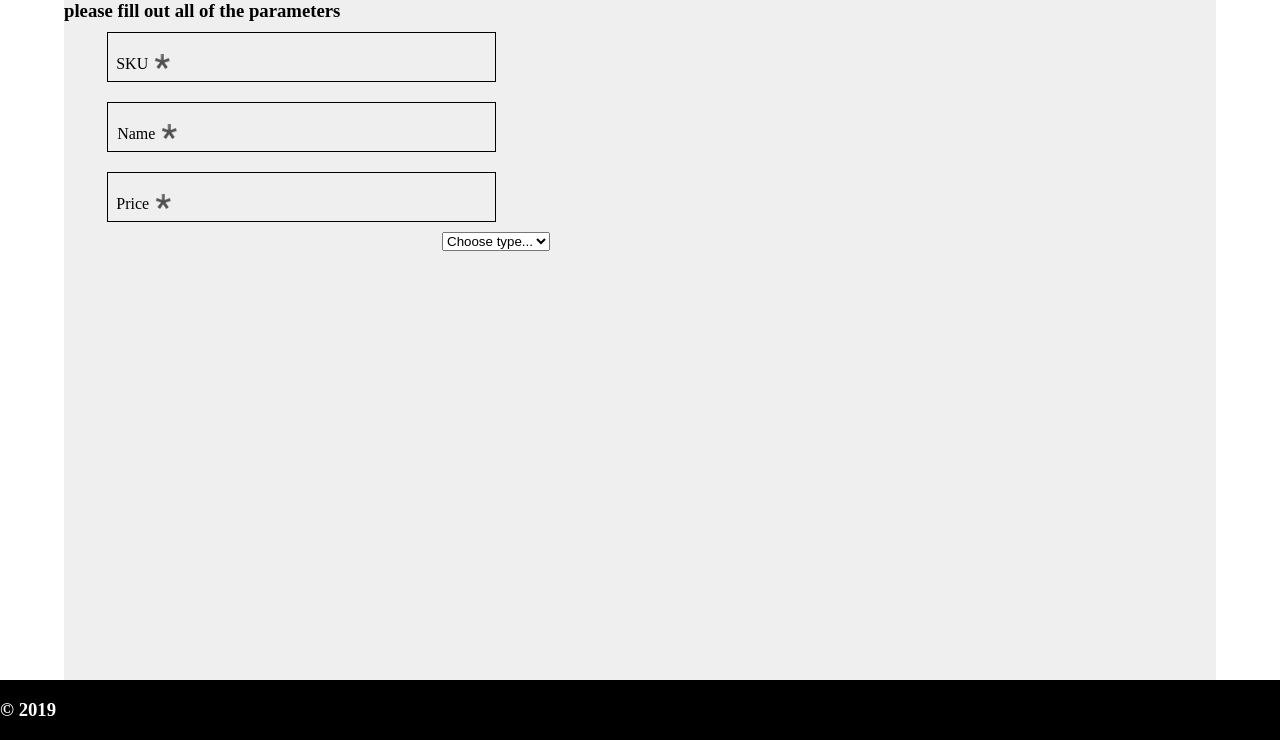
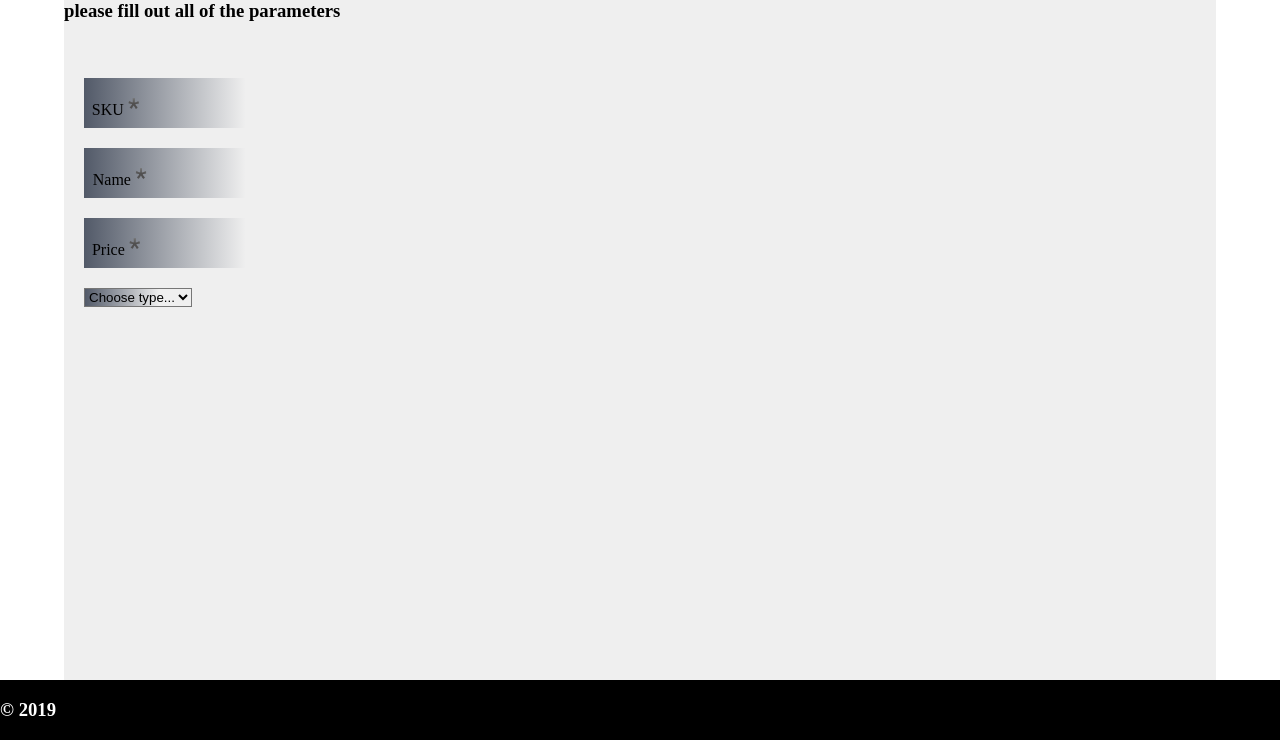
Before and after one commit to kristaps777/catalog, a PHP site: page /product.html in a window 1280 px wide. Shown: the part 60-800 px from the top of the page. Run offline with PHP 8.4, Linux system fonts and the light colour scheme.

Commit message:
added grid layout to product stats

```diff
--- a/public/product.html
+++ b/public/product.html
@@ -9,6 +9,9 @@
         <link rel="shortcut icon" href="#">
         <!-- CSS link -->
         <link rel="stylesheet" href="styles/product.css">
+        <!-- JS link -->
+        <script src="scripts/script.js" defer></script>
+        <script src="scripts/templates.js" defer></script>
         <title>new product</title>
     </head>
 
@@ -28,61 +31,33 @@
                 <form id="product_params" action="" method="post" class="form_data">
 
                     <div class="data_input">
-                        <input name="sku" id="sku" type="text" spellcheck="false" minlength="1" maxlength="30"
-                            autocomplete="off" required>
+                        <input class="input_background" name="sku" id="sku" type="text" spellcheck="false" minlength="1"
+                            maxlength="30" autocomplete="off" required>
                         <label for="sku">SKU<span class="asterisk">*️</span></label>
                     </div>
+                    <div class="data_description"></div>
                     <div class="data_input">
-                        <input name="name" id="name" type="text" spellcheck="false" minlength="1" maxlength="30"
-                            autocomplete="off" required>
+                        <input class="input_background" name="name" id="name" type="text" spellcheck="false"
+                            minlength="1" maxlength="30" autocomplete="off" required>
                         <label for="name">Name<span class="asterisk">*️</span></label>
                     </div>
+                    <div class="data_description"></div>
                     <div class="data_input">
-                        <input name="price" id="price" type="text" spellcheck="false" minlength="1" maxlength="30"
-                            autocomplete="off" required>
+                        <input class="input_background" name="price" id="price" type="text" spellcheck="false"
+                            minlength="1" maxlength="30" autocomplete="off" required>
                         <label for="price">Price<span class="asterisk">*️</span></label>
                     </div>
-
-                    <select name="" id="attribute_type">
+                    <div class="data_description"></div>
+                    <div class="data_input">
+                        <select name="" id="attribute_type" class="input_background">
                             <option value="" hidden disabled selected>Choose type...</option>
                             <option value="">DVD</option>
                             <option value="">Book</option>
                             <option value="">Furniture</option>
                         </select>
-
-                    <section class="hidden">
-                        <div class="data_input">
-                            <input name="size" id="size" type="text" spellcheck="false" minlength="1" maxlength="30"
-                                autocomplete="off" required>
-                            <label for="size">Size<span class="asterisk">*️</span></label>
                     </div>
-                    </section>
-
-                    <section class="hidden">
-                        <div class="data_input">
-                            <input name="height" id="height" type="text" spellcheck="false" minlength="1" maxlength="30"
-                                autocomplete="off" required>
-                            <label for="height">Height<span class="asterisk">*️</span></label>
-                        </div>
-                        <div class="data_input">
-                            <input name="width" id="width" type="text" spellcheck="false" minlength="1" maxlength="30"
-                                autocomplete="off" required>
-                            <label for="width">Width<span class="asterisk">*️</span></label>
-                        </div>
-                        <div class="data_input">
-                            <input name="length" id="length" type="text" spellcheck="false" minlength="1" maxlength="30"
-                                autocomplete="off" required>
-                            <label for="length">Length<span class="asterisk">*️</span></label>
-                        </div>
-                    </section>
-
-                    <section class="hidden">
-                        <div class="data_input">
-                            <input name="weight" id="weight" type="text" spellcheck="false" minlength="1" maxlength="30"
-                                autocomplete="off" required>
-                            <label for="weight">Weight<span class="asterisk">*️</span></label>
-                        </div>
-                    </section>
+                    <div class="data_description"></div>
+                    <section id="attribute_stats"></section>
 
                 </form>
             </div>
--- /dev/null
+++ b/public/scripts/script.js
@@ -0,0 +1,18 @@
+let attribute_type = document.getElementById('attribute_type');
+let attribute_stats = document.getElementById('attribute_stats');
+
+attribute_type.addEventListener("change", function () {
+    switch (true) {
+        case attribute_type.selectedIndex == 1:
+            attribute_stats.innerHTML = dvd_template;
+            break;
+
+        case attribute_type.selectedIndex == 2:
+            attribute_stats.innerHTML = book_template;
+            break;
+
+        case attribute_type.selectedIndex == 3:
+            attribute_stats.innerHTML = furniture_template;
+            break;
+    }
+})
--- /dev/null
+++ b/public/scripts/templates.js
@@ -0,0 +1,35 @@
+const dvd_template =
+    '<div class="data_input">' +
+    '<input class="input_background" name="size" id="size" type="text" spellcheck="false"' +
+    'minlength="1" maxlength="30" autocomplete="off" required>' +
+    '<label for="size">Size<span class="asterisk">*️</span></label>' +
+    '</div>' +
+    '<div class="data_description"></div>';
+
+const furniture_template =
+    '<div class="data_input">' +
+    '<input class="input_background" name="height" id="height" type="text" spellcheck="false"' +
+    'minlength="1" maxlength="30" autocomplete="off" required>' +
+    '<label for="height">Height<span class="asterisk">*️</span></label>' +
+    '</div>' +
+    '<div class="data_description"></div>' +
+    '<div class="data_input">' +
+    '<input class="input_background" name="width" id="width" type="text" spellcheck="false"' +
+    'minlength="1" maxlength="30" autocomplete="off" required>' +
+    '<label for="width">Width<span class="asterisk">*️</span></label>' +
+    '</div>' +
+    '<div class="data_description"></div>' +
+    '<div class="data_input">' +
+    '<input class="input_background" name="length" id="length" type="text" spellcheck="false"' +
+    'minlength="1" maxlength="30" autocomplete="off" required>' +
+    '<label for="length">Length<span class="asterisk">*️</span></label>' +
+    '</div>' +
+    '<div class="data_description"></div>';
+
+const book_template =
+    '<div class="data_input">' +
+    '<input class="input_background" name="weight" id="weight" type="text" spellcheck="false"' +
+    'minlength="1" maxlength="30" autocomplete="off" required>' +
+    '<label for="weight">Weight<span class="asterisk">*️</span></label>' +
+    '</div>' +
+    '<div class="data_description"></div>';
--- a/public/styles/product.css
+++ b/public/styles/product.css
@@ -48,7 +48,7 @@ main {
 
 .asterisk {
     color: red;
-    font-size: 1.4em;
+    vertical-align: super;
 }
 
 button:active {
@@ -64,6 +64,7 @@ input:focus, button:focus {
 input:focus+label,
 input:valid+label {
     transform: scale(.7) translateY(-135%) translateX(15%);
+    transition-timing-function: ease-in-out;
     text-transform: uppercase;
     font-weight: bold;
     background: #efefef;
@@ -71,11 +72,21 @@ input:valid+label {
 
 input {
     height: 50px;
-    border: 1px solid black;
+    border: none;
+    background: none;
     padding-left: 10px;
-    background: none;
     padding-top: 25px;
     width: 50%;
+}
+
+.input_background {
+    background: -moz-linear-gradient(0deg, rgba(15,26,47,0.7) 0%, rgba(255,255,255,0.3) 70%); /* ff3.6+ */
+    background: -webkit-gradient(linear, left top, right top, color-stop(0%, rgba(15,26,47,0.7)), color-stop(70%, rgba(255,255,255,0.3))); /* safari4+,chrome */
+    background: -webkit-linear-gradient(0deg, rgba(15,26,47,0.7) 0%, rgba(255,255,255,0.3) 70%); /* safari5.1+,chrome10+ */
+    background: -o-linear-gradient(0deg, rgba(15,26,47,0.7) 0%, rgba(255,255,255,0.3) 70%); /* opera 11.10+ */
+    background: -ms-linear-gradient(0deg, rgba(15,26,47,0.7) 0%, rgba(255,255,255,0.3) 70%); /* ie10+ */
+    background: linear-gradient(90deg, rgba(15,26,47,0.7) 0%, rgba(239,239,239,0.3) 70%); /* w3c */
+    filter: progid:DXImageTransform.Microsoft.gradient( startColorstr='#0F1A2F', endColorstr='#FFFFFF',GradientType=1 ); /* ie6-9 */
 }
 
 label {
@@ -86,18 +97,19 @@ label {
 }
 
 .form_data {
-    display: flex;
-    flex-direction: column;
-    align-items: center;
-    width: 75%;
-    height: 100%;
+    display: grid;
+    /* flex-direction: column; */
+    width: 100%;
+    height: 90%;
+    padding-left: 20px;
+    grid-template-columns: auto auto;
+    grid-auto-rows: min-content;
 }
 
 .data_input {
     display: flex;
     align-items: center;
-    width: 90%;
-    justify-content: space-between;
+    width: 70%;
     margin: 10px 0;
 }
 
@@ -111,3 +123,12 @@ label {
     height: 100%;
     background-color: #efefef;
 }
+
+.wrapper h3 {
+    height: 10%;
+}
+
+#attribute_stats {
+    flex-direction: column;
+    align-items: flex-start;
+}
```
Lines whose indentation alone changed are shown as unchanged.
